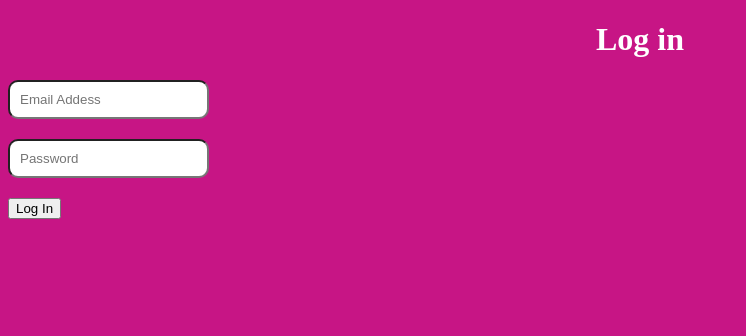
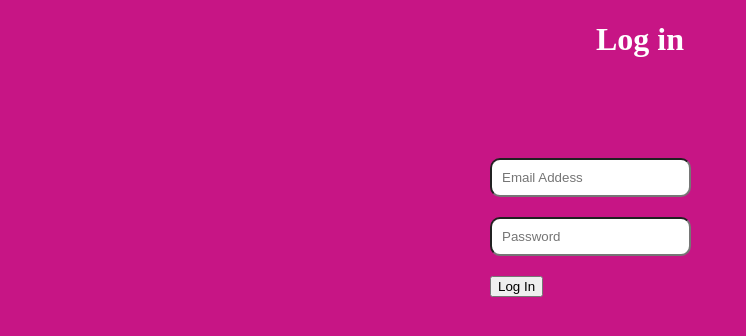
Before and after one commit to Taybah-T/booking-system, a Flask app: page / in a window 1280 px wide. Shown: the top 336 px of the page, without its empty margins (0-746 px from the left). Run offline with Flask 3, Linux system fonts and the light colour scheme.

Commit message:
email and password

```diff
--- a/templates/index.html
+++ b/templates/index.html
@@ -6,7 +6,7 @@
     <body style=" background-color:mediumvioletred">
         <h1 style= "text-align:center; color:white">Log in</h1>
 
-        <form action="/login" method="POST">
+        <form action="/login" method="POST" style="width: 300px; margin: 100px auto; display: block;">
             <input type="email" name="email" placeholder="Email Addess" required style="margin-bottom:20px; padding:10px; border-radius:10px"><br>
             <input type="password" name="password" placeholder="Password" required style="margin-bottom:20px; padding:10px; border-radius:10px"><br>
             <button type="submit">Log In</button>
```
